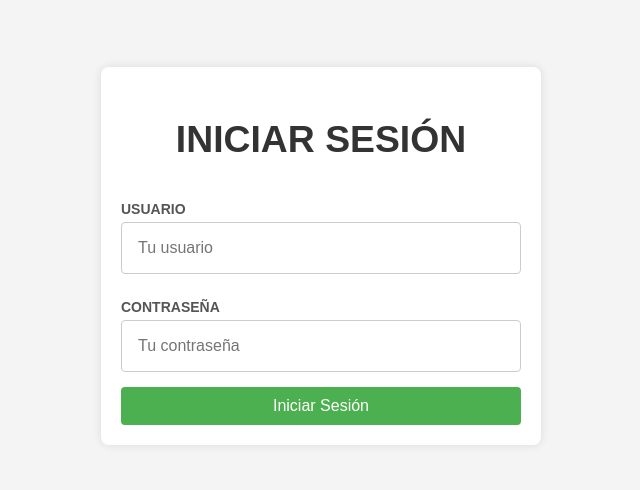
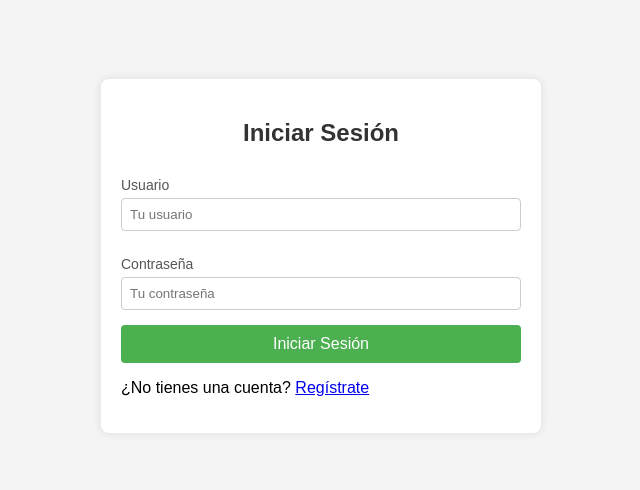
Before and after one commit to arturoromeroae/restaurante-peruano-DAW, an Angular app: page /login in a window 1280 px wide. Shown: the part 152-642 px from the top of the page, without its empty margins (319-959 px from the left). Built offline with nearby package versions, Linux system fonts and the light colour scheme.

Commit message:
mi avance e login y registro

```diff
--- a/src/app/app.component.html
+++ b/src/app/app.component.html
@@ -1,3 +1 @@
-
-
 <router-outlet></router-outlet>
--- a/src/app/app.component.ts
+++ b/src/app/app.component.ts
@@ -2,11 +2,12 @@ import { Component } from '@angular/core';
 import { CommonModule } from '@angular/common';
 import { RouterOutlet } from '@angular/router';
 import { HeaderComponent } from './components/header/header.component';
+import { ReactiveFormsModule } from '@angular/forms';
 
 @Component({
   selector: 'app-root',
   standalone: true,
-  imports: [CommonModule, RouterOutlet, HeaderComponent],
+  imports: [CommonModule, RouterOutlet, HeaderComponent, ReactiveFormsModule],
   templateUrl: './app.component.html',
   styleUrl: './app.component.css'
 })
--- /dev/null
+++ b/src/app/models/usuario.ts
@@ -0,0 +1,36 @@
+export class Usuario {
+    id?: number;
+    nombreUsuario?: string;
+    password?: string;
+    nombre?: string;
+    apellido?: string;
+    correoElectronico?: string;
+    telefono?: string;
+    fechaNacimiento?: Date;
+    createdAt?: Date;
+    updatedAt?: Date;
+
+    // constructor(
+    //   id: number,
+    //   nombreUsuario: string,
+    //   password: string,
+    //   nombre: string,
+    //   apellido: string,
+    //   correoElectronico: string,
+    //   telefono: string,
+    //   fechaNacimiento: Date,
+    //   createdAt: Date,
+    //   updatedAt: Date
+    // ) {
+    //   this.id = id;
+    //   this.nombreUsuario = nombreUsuario;
+    //   this.password = password;
+    //   this.nombre = nombre;
+    //   this.apellido = apellido;
+    //   this.correoElectronico = correoElectronico;
+    //   this.telefono = telefono;
+    //   this.fechaNacimiento = fechaNacimiento;
+    //   this.createdAt = createdAt;
+    //   this.updatedAt = updatedAt;
+    // }
+  }
--- a/src/app/pages/login/login.component.css
+++ b/src/app/pages/login/login.component.css
@@ -4,7 +4,7 @@
   justify-content: center;
   height: 100vh;
   margin: 0;
-    font-family: 'Arial', sans-serif;
+  font-family: "Arial", sans-serif;
   background-color: #f4f4f4;
 }
 
@@ -25,22 +25,17 @@
 h2 {
   text-align: center;
   color: #333;
-    font-size: 28pt;
-    text-transform: uppercase;
 }
 
 label {
   margin-top: 10px;
   font-size: 14px;
-    font-weight: 600;
   color: #555;
-    text-transform: uppercase;
 }
 
 input {
   width: 100%;
-    padding: 16px;
-    font-size: 16px;
+  padding: 8px;
   margin-top: 5px;
   margin-bottom: 15px;
   border: 1px solid #ccc;
@@ -49,7 +44,7 @@
 }
 
 button {
-    background-color: #4CAF50;
+  background-color: #4caf50;
   color: white;
   padding: 10px;
   border: none;
--- a/src/app/pages/login/login.component.html
+++ b/src/app/pages/login/login.component.html
@@ -1,14 +1,27 @@
 <div class="body">
   <div class="container">
-    <form class="login-form">
+    <form action="login.php" method="post" class="login-form">
       <h2>Iniciar Sesión</h2>
       <label for="username">Usuario</label>
-      <input type="text" id="username" name="username" placeholder="Tu usuario" required>
+      <input
+        type="text"
+        id="username"
+        name="username"
+        placeholder="Tu usuario"
+        required
+      />
 
       <label for="password">Contraseña</label>
-      <input type="password" id="password" name="password" placeholder="Tu contraseña" required>
+      <input
+        type="password"
+        id="password"
+        name="password"
+        placeholder="Tu contraseña"
+        required
+      />
 
       <button type="submit">Iniciar Sesión</button>
+      <p>¿No tienes una cuenta? <a href="register.html">Regístrate</a></p>
     </form>
   </div>
 </div>
--- a/src/app/pages/register/register.component.css
+++ b/src/app/pages/register/register.component.css
@@ -0,0 +1,77 @@
+.body {
+    display: flex;
+    align-items: center;
+    justify-content: center;
+    height: 100vh;
+    margin: 0;
+    font-family: 'Arial', sans-serif;
+    background-color: #f8f8f8;
+  }
+
+  .container {
+    max-width: 400px;
+    width: 100%;
+    padding: 30px;
+    box-shadow: 0 4px 8px rgba(0, 0, 0, 0.1);
+    background-color: #fff;
+    border-radius: 8px;
+  }
+
+  .register-form {
+    display: flex;
+    flex-direction: column;
+  }
+
+  h2 {
+    text-align: center;
+    color: #333;
+    font-size: 24px;
+    margin-bottom: 20px;
+  }
+
+  label {
+    font-size: 14px;
+    color: #555;
+    margin-bottom: 5px;
+  }
+
+  input {
+    width: 100%;
+    padding: 10px;
+    margin-top: 5px;
+    margin-bottom: 15px;
+    border: 1px solid #ccc;
+    border-radius: 4px;
+    box-sizing: border-box;
+    font-size: 16px;
+  }
+
+  button {
+    background-color: #4CAF50;
+    color: white;
+    padding: 12px;
+    border: none;
+    border-radius: 4px;
+    cursor: pointer;
+    font-size: 18px;
+  }
+
+  button:hover {
+    background-color: #45a049;
+  }
+
+  p {
+    text-align: center;
+    margin-top: 15px;
+    font-size: 14px;
+    color: #666;
+  }
+
+  a {
+    color: #007bff;
+    text-decoration: none;
+  }
+
+  a:hover {
+    text-decoration: underline;
+  }
--- a/src/app/pages/register/register.component.html
+++ b/src/app/pages/register/register.component.html
@@ -1,3 +1,64 @@
-<p>
-  register works!
-</p>
+<div class="body">
+  <div class="container">
+    <form [formGroup]="registroForm" (ngSubmit)="registrarUsuario()">
+      <h2>Registrarse</h2>
+
+      <div class="form-group">
+        <label for="nombreUsuario">Usuario</label>
+        <input
+          type="text"
+          id="nombreUsuario"
+          formControlName="nombreUsuario"
+          required
+        />
+      </div>
+
+      <div class="form-group">
+        <label for="password">Contraseña</label>
+        <input
+          type="password"
+          id="password"
+          formControlName="password"
+          required
+        />
+      </div>
+
+      <div class="form-group">
+        <label for="nombre">Nombre</label>
+        <input type="text" id="nombre" formControlName="nombre" required />
+      </div>
+
+      <div class="form-group">
+        <label for="apellido">Apellido</label>
+        <input type="text" id="apellido" formControlName="apellido" required />
+      </div>
+
+      <div class="form-group">
+        <label for="correoElectronico">Correo Electrónico</label>
+        <input
+          type="email"
+          id="correoElectronico"
+          formControlName="correoElectronico"
+          required
+        />
+      </div>
+
+      <div class="form-group">
+        <label for="telefono">Teléfono</label>
+        <input type="text" id="telefono" formControlName="telefono" />
+      </div>
+
+      <div class="form-group">
+        <label for="fechaNacimiento">Fecha de Nacimiento</label>
+        <input
+          type="date"
+          id="fechaNacimiento"
+          formControlName="fechaNacimiento"
+          required
+        />
+      </div>
+
+      <button type="submit">Registrarse</button>
+    </form>
+  </div>
+</div>
--- a/src/app/pages/register/register.component.ts
+++ b/src/app/pages/register/register.component.ts
@@ -1,4 +1,7 @@
 import { Component, OnInit } from '@angular/core';
+import { UsuarioService } from '../../services/usuario.service';
+import { Usuario } from '../../models/usuario';
+import { FormBuilder, FormGroup, Validators } from '@angular/forms';
 
 @Component({
   selector: 'app-register',
@@ -6,10 +9,41 @@ import { Component, OnInit } from '@angular/core';
   styleUrls: ['./register.component.css']
 })
 export class RegisterComponent implements OnInit {
+  registroForm: FormGroup;
 
-  constructor() { }
+  constructor(
+    private fb: FormBuilder,
+    private usuarioService: UsuarioService
+  ) {
+    this.registroForm = this.fb.group({
+      nombreUsuario: ['', [Validators.required]],
+      password: ['', [Validators.required]],
+      nombre: ['', [Validators.required]],
+      apellido: ['', [Validators.required]],
+      correoElectronico: ['', [Validators.required, Validators.email]],
+      telefono: [''],
+      fechaNacimiento: ['', [Validators.required]]
+    });
+  }
+  ngOnInit(): void {
 
-  ngOnInit() {
   }
-
+  registrarUsuario() {
+    if (this.registroForm.valid) {
+      const nuevoUsuario: Usuario = this.registroForm.value;
+      this.usuarioService.crearUsuario(nuevoUsuario)
+        .subscribe(
+          usuarioRegistrado => {
+            console.log('Usuario registrado:', usuarioRegistrado);
+            // Puedes realizar redirecciones o acciones adicionales después del registro exitoso
+          },
+          error => {
+            console.error('Error al registrar usuario:', error);
+          }
+        );
+    } else {
+      // Manejar validaciones del formulario
+      console.log('Formulario inválido. Por favor, complete los campos requeridos.');
+    }
+  }
 }
--- /dev/null
+++ b/src/app/services/usuario.service.ts
@@ -0,0 +1,34 @@
+import { HttpClient } from '@angular/common/http';
+import { Injectable } from '@angular/core';
+import { Usuario } from '../models/usuario';
+import { Observable } from 'rxjs';
+
+@Injectable({
+  providedIn: 'root'
+})
+export class UsuarioService {
+
+  private baseUrl = 'http://localhost:8081/api/usuario';
+
+  constructor(private http: HttpClient) {}
+
+  crearUsuario(usuario: Usuario): Observable<Usuario> {
+    const url = `${this.baseUrl}/crear`;
+    return this.http.post<Usuario>(url, usuario);
+  }
+
+  obtenerUsuarioPorId(id: number): Observable<Usuario> {
+    const url = `${this.baseUrl}/${id}`;
+    return this.http.get<Usuario>(url);
+  }
+
+  obtenerTodosUsuarios(): Observable<Usuario[]> {
+    const url = `${this.baseUrl}/all`;
+    return this.http.get<Usuario[]>(url);
+  }
+
+  iniciarSesion(usuario: Usuario): Observable<Usuario> {
+    const url = `${this.baseUrl}/login`;
+    return this.http.post<Usuario>(url, usuario);
+  }
+}
```
Lines whose indentation alone changed are shown as unchanged.
